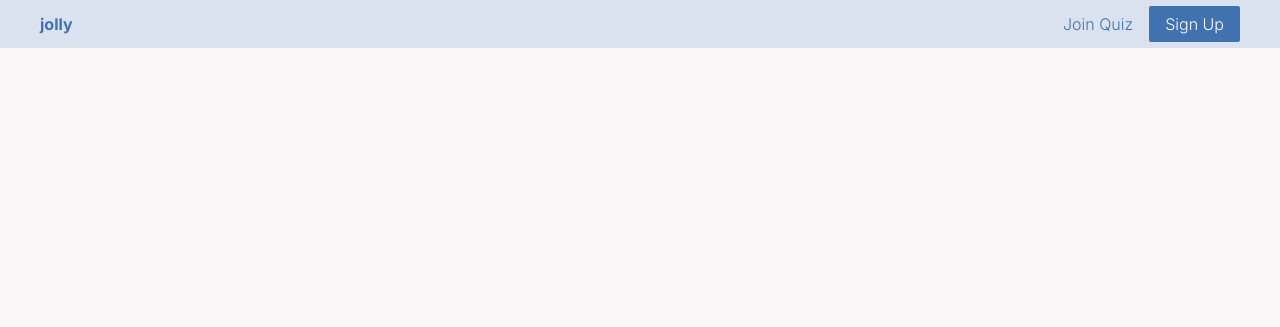
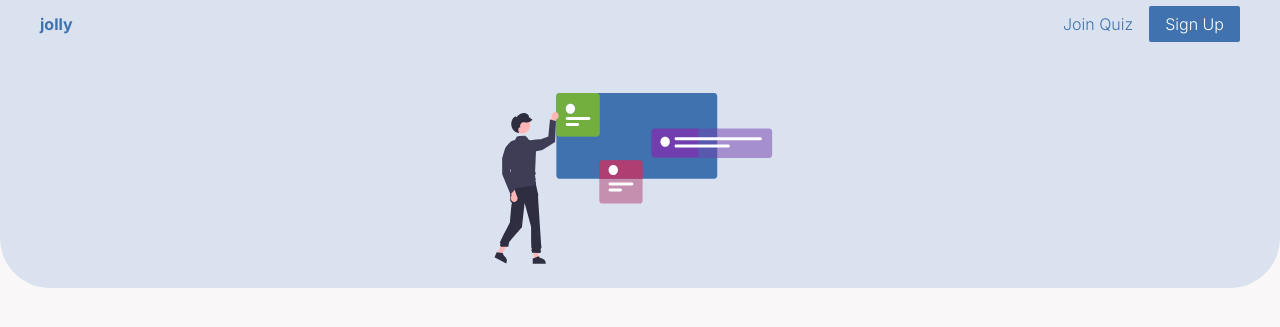
Before and after one commit to gisellepbn/jolly-es, a Django app: page / in a window 1280 px wide. Shown: the top 327 px of the page. Run offline with Django 4.2, Linux system fonts and the light colour scheme.

Commit message:
Add hero section

```diff
--- a/quizzes/templates/quizzes/index.html
+++ b/quizzes/templates/quizzes/index.html
@@ -1,5 +1,5 @@
 {% extends 'base.html' %}
-
+{% load static %}
 {% block title %}
 <title>Jolly Quiz App</title>
 {% endblock %}
@@ -9,6 +9,13 @@
 <head>
     {% include 'navbar.html' %}
 </head>
+<section>
+    <div class="hero-section">
+        <div class="hero-image">
+            <img class="image" src="{% static 'images/hero_image.svg' %}" alt="">
+        </div>
+    </div>
+</section>
 
 
 
--- a/static/css/styles.css
+++ b/static/css/styles.css
@@ -198,4 +198,21 @@ p {
   pointer-events: none;
 }
 
+.hero-section {
+  display: flex;
+  justify-content: center;
+  width: 100%;
+  height: 30vh;
+  background-color: #dbe2ef;
+  border-radius: 0 0 50px 50px;
+}
+.hero-section .hero-image {
+  width: 70%;
+  margin-bottom: 1.5rem;
+}
+.hero-section .hero-image .image {
+  width: 100%;
+  height: 100%;
+}
+
 /*# sourceMappingURL=styles.css.map */
--- /dev/null
+++ b/static/sass/layouts/_index.scss
@@ -0,0 +1,20 @@
+@use '../abstracts/abstracts' as *;
+
+.hero-section {
+	display: flex;
+	justify-content: center;
+	width: 100%;
+	height: 30vh;
+	background-color: $primary-color;
+	border-radius: 0 0 50px 50px;
+
+	.hero-image {
+		width: 70%;
+		margin-bottom: $medium;
+
+		.image {
+			width: 100%;
+			height: 100%;
+		}
+	}
+}
--- a/static/sass/layouts/_layouts.scss
+++ b/static/sass/layouts/_layouts.scss
@@ -0,0 +1 @@
+@forward 'index';
```
Also changed, not shown: static/images/hero_image.svg (added), 1 other file.
